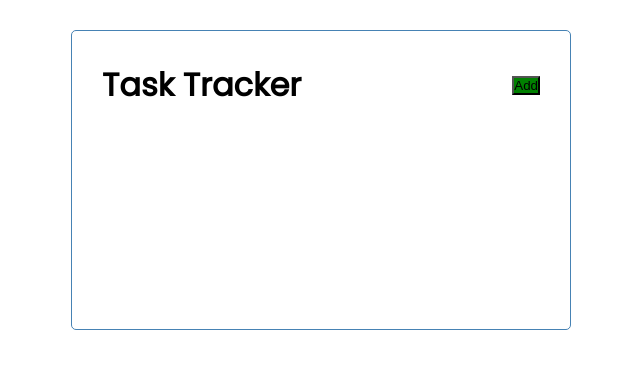
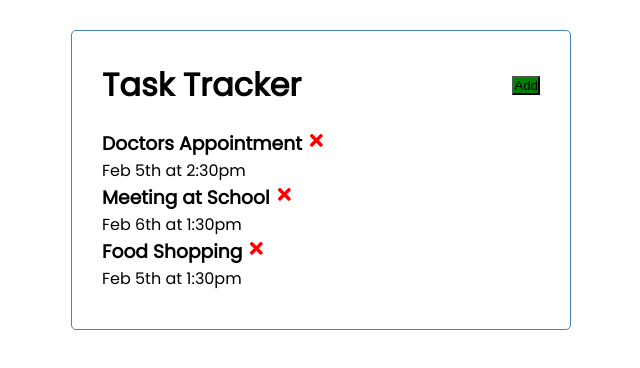
Before and after one commit to FERLUI01/react-task, a React (Create React App) app: page / in a window 1280 px wide. Shown: the top 368 px of the page, without its empty margins (319-959 px from the left). Built offline with nearby package versions, Linux system fonts and the light colour scheme.

Commit message:
Tasks & task components created

```diff
--- a/package.json
+++ b/package.json
@@ -8,7 +8,8 @@
     "@testing-library/user-event": "^13.5.0",
     "react": "^18.2.0",
     "react-dom": "^18.2.0",
-    "react-scripts": "5.0.1",
+    "react-icons": "^4.8.0",
+    "react-scripts": "^5.0.1",
     "web-vitals": "^2.1.4"
   },
   "scripts": {
--- a/src/App.js
+++ b/src/App.js
@@ -1,9 +1,34 @@
+import { useState } from "react"
 import Header from './components/Header'
+import Tasks from './components/Tasks';
 
 function App() {
+  const [tasks, setTasks] = useState([
+    {
+        id: 1,
+        text: 'Doctors Appointment',
+        day: 'Feb 5th at 2:30pm',
+        reminder: true,
+    },
+    {
+        id: 2,
+        text: 'Meeting at School',
+        day: 'Feb 6th at 1:30pm',
+        reminder: true,
+    },
+    {
+        id: 3,
+        text: 'Food Shopping',
+        day: 'Feb 5th at 1:30pm',
+        reminder: false,
+    },
+])
+
+
   return (
     <div className='container'>
      <Header />
+     <Tasks tasks={tasks}/>
     </div>
   );
 }
--- /dev/null
+++ b/src/components/Task.js
@@ -0,0 +1,13 @@
+import { FaTimes } from 'react-icons/fa'
+
+const Task = ({ task }) => {
+  return (
+    <div className='task'>
+        <h3>{task.text} <FaTimes style={{ color: 'red', cursor: 'pointer' }} /></h3>
+        <p>{task.day}</p>
+
+    </div>
+  )
+}
+
+export default Task
--- /dev/null
+++ b/src/components/Tasks.js
@@ -0,0 +1,13 @@
+import Task from "./Task"
+
+const Tasks = ({ tasks }) => {
+  return (
+    <>
+        {tasks.map((task) =>
+            (<Task key={task.id} task={task} />
+            ))}
+    </>
+  )
+}
+
+export default Tasks
```
Also changed, not shown: 1 other file (tests, documents, lock files or other folders).
